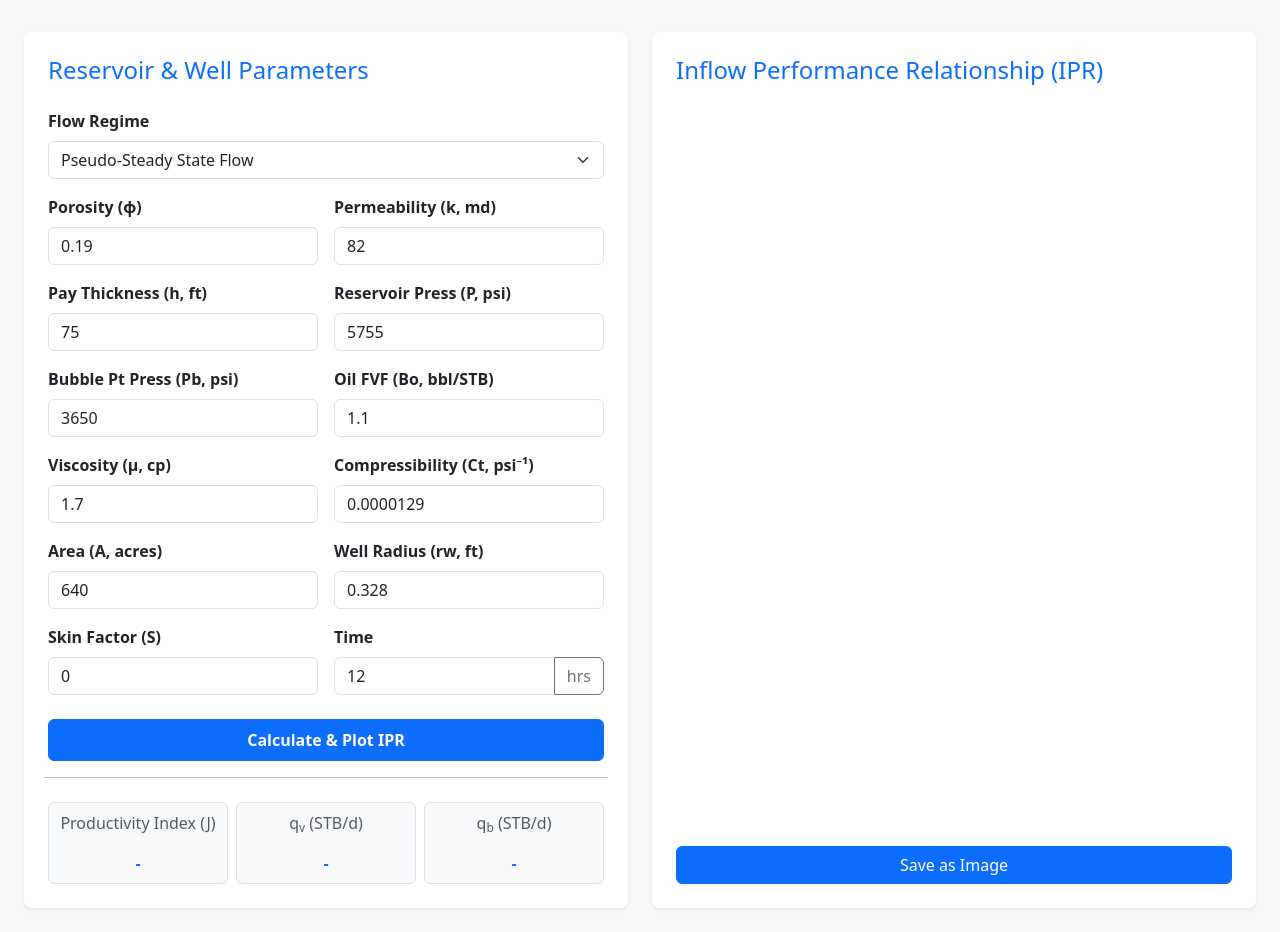
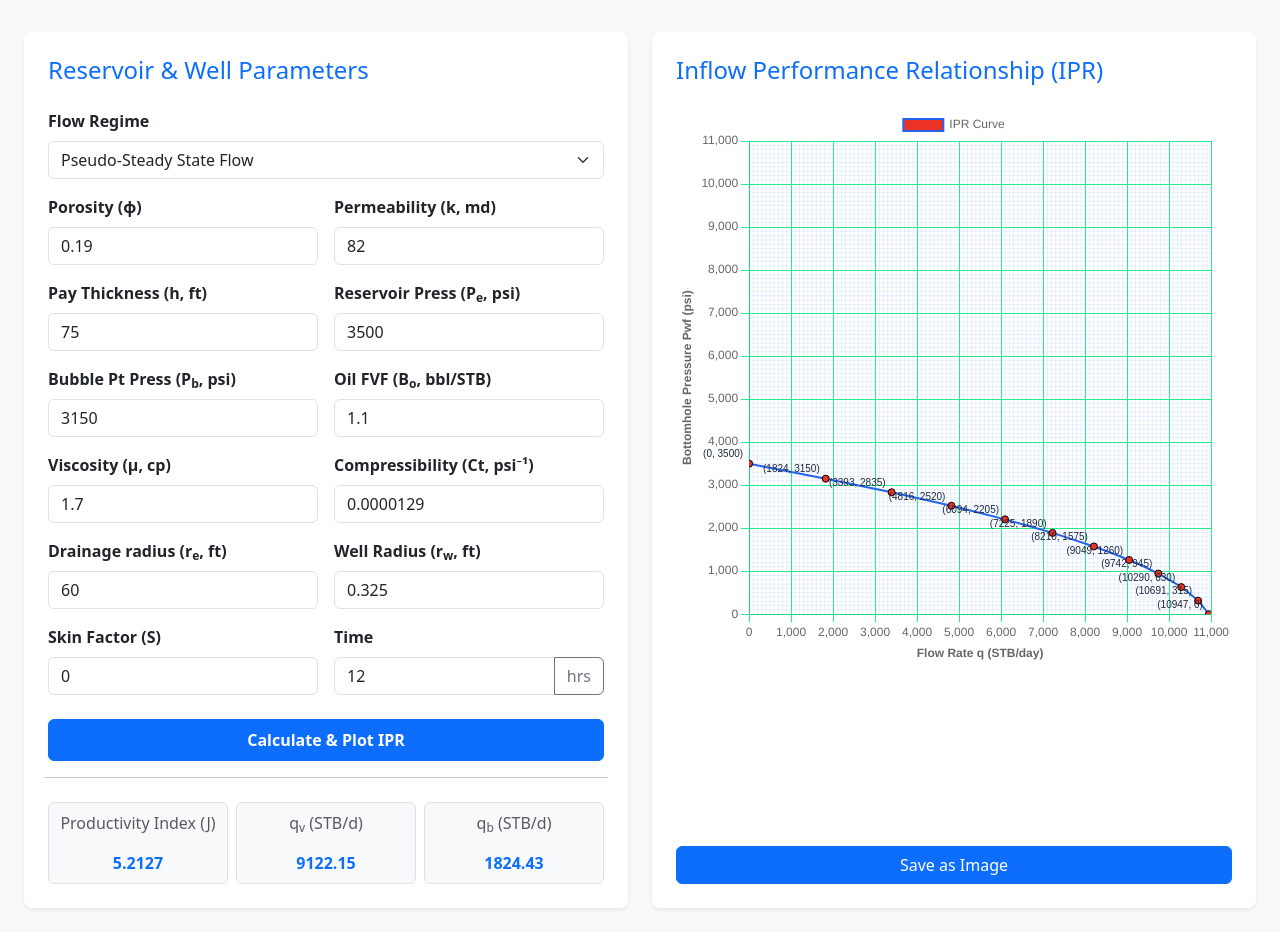
Before and after one commit to vinay-shenoy/ipr-calculator, a plain HTML site: page index.html in a window 1280 px wide. Drawn offline with nearby package versions, Linux system fonts and the light colour scheme.

Commit message:
made changes in the graph appearance

```diff
--- a/index.html
+++ b/index.html
@@ -50,15 +50,15 @@
                 <input type="number" id="pay_thickness" class="form-control" step="any" value="75">
               </div>
               <div class="col-sm-6">
-                <label class="form-label fw-semibold">Reservoir Press (P, psi)</label>
-                <input type="number" id="reservoir_pressure" class="form-control" step="any" value="5755">
+                <label class="form-label fw-semibold">Reservoir Press (P<sub>e</sub>, psi)</label>
+                <input type="number" id="reservoir_pressure" class="form-control" step="any" value="3500">
               </div>
               <div class="col-sm-6">
-                <label class="form-label fw-semibold">Bubble Pt Press (Pb, psi)</label>
-                <input type="number" id="bubble_pressure" class="form-control" step="any" value="3650">
+                <label class="form-label fw-semibold">Bubble Pt Press (P<sub>b</sub>, psi)</label>
+                <input type="number" id="bubble_pressure" class="form-control" step="any" value="3150">
               </div>
               <div class="col-sm-6">
-                <label class="form-label fw-semibold">Oil FVF (Bo, bbl/STB)</label>
+                <label class="form-label fw-semibold">Oil FVF (B<sub>o</sub>, bbl/STB)</label>
                 <input type="number" id="oil_formation_volume_factor" class="form-control" step="any" value="1.1">
               </div>
               <div class="col-sm-6">
@@ -70,12 +70,12 @@
                 <input type="number" id="compressibility" class="form-control" step="any" value="0.0000129">
               </div>
               <div class="col-sm-6">
-                <label class="form-label fw-semibold">Area (A, acres)</label>
-                <input type="number" id="area" class="form-control" step="any" value="640">
+                <label class="form-label fw-semibold">Drainage radius (r<sub>e</sub>, ft)</label>
+                <input type="number" id="drainage_radius" class="form-control" step="any" value="60">
               </div>
               <div class="col-sm-6">
-                <label class="form-label fw-semibold">Well Radius (rw, ft)</label>
-                <input type="number" id="well_radius" class="form-control" step="any" value="0.328">
+                <label class="form-label fw-semibold">Well Radius (r<sub>w</sub>, ft)</label>
+                <input type="number" id="well_radius" class="form-control" step="any" value="0.325">
               </div>
               <div class="col-sm-6">
                 <label class="form-label fw-semibold">Skin Factor (S)</label>
--- a/script.js
+++ b/script.js
@@ -35,7 +35,8 @@ function calculateIPR() {
     0;
   const u = parseFloat(document.getElementById("viscosity").value) || 0;
   const Ct = parseFloat(document.getElementById("compressibility").value) || 0;
-  const A = parseFloat(document.getElementById("area").value) || 0;
+  // const A = parseFloat(document.getElementById("area").value) || 0;
+  const re = parseFloat(document.getElementById("drainage_radius").value) || 0;
   const rw = parseFloat(document.getElementById("well_radius").value) || 0;
   const S = parseFloat(document.getElementById("skin").value) || 0;
   const ti = parseFloat(document.getElementById("time").value) || 0;
@@ -49,7 +50,6 @@ function calculateIPR() {
     qv,
     qb,
     t = 0;
-  const re = Math.sqrt((A * 43560) / Math.PI);
 
   if (flowRegime === "Transient Flow") {
     // Time unit conversion to hours
@@ -116,8 +116,9 @@ function renderChart(points, maxX, maxY) {
     iprChartInstance.destroy();
   }
 
+  const step = 1000;
   // FIXED: Correctly find maximum axis dimension to maintain a 1:1 square grid scale
-  const maxPoint = Math.max(maxX, maxY);
+  const maxPoint = Math.ceil(Math.max(maxX, maxY) / step) * step;
 
   // Dynamic point labeling plugin with viewport detection
   const pointValuePlugin = {
@@ -168,10 +169,11 @@ function renderChart(points, maxX, maxY) {
           pointBackgroundColor: "#eb3225",
           pointBorderColor: "#000000",
           pointBorderWidth: 1,
+          tension: 0.1,
         },
       ],
     },
-    plugins: [pointValuePlugin],
+    plugins: [millimeterGridPlugin, pointValuePlugin],
     options: {
       responsive: true,
       maintainAspectRatio: true,
@@ -201,18 +203,35 @@ function renderChart(points, maxX, maxY) {
             text: "Flow Rate q (STB/day)",
             font: { size: 12, weight: "bold" },
           },
+          grid: {
+            color: "#25eb8f", // Color of major grid lines
+            lineWidth: 1,
+            drawBorder: true,
+            borderColor: "#000000",
+          },
           ticks: {
             maxRotation: 45,
             minRotation: 0,
+            stepSize: step,
           },
         },
         y: {
+          type: "linear",
           min: 0,
           max: maxPoint,
+          ticks: {
+            stepSize: step,
+          },
           title: {
             display: true,
             text: "Bottomhole Pressure Pwf (psi)",
             font: { size: 12, weight: "bold" },
+          },
+          grid: {
+            color: "#25eb8f", // Color of major grid lines
+            lineWidth: 1,
+            drawBorder: true,
+            borderColor: "#000000",
           },
         },
       },
@@ -220,6 +239,44 @@ function renderChart(points, maxX, maxY) {
   });
 }
 
+const millimeterGridPlugin = {
+  id: "millimeterGridPlugin",
+  beforeDraw(chart) {
+    const { ctx, chartArea, scales } = chart;
+    const xScale = scales.x;
+    const yScale = scales.y;
+
+    if (!xScale || !yScale) return;
+
+    ctx.save();
+    ctx.lineWidth = 0.5;
+    ctx.strokeStyle = "rgba(37, 99, 235, 0.2)"; // Soft minor grid line color
+
+    // Draw minor vertical lines (every 100 units)
+    const xStep = 100;
+    for (let xVal = xScale.min; xVal <= xScale.max; xVal += xStep) {
+      if (xVal % 1000 === 0) continue; // Skip major grid lines
+      const xPixel = xScale.getPixelForValue(xVal);
+      ctx.beginPath();
+      ctx.moveTo(xPixel, chartArea.top);
+      ctx.lineTo(xPixel, chartArea.bottom);
+      ctx.stroke();
+    }
+
+    // Draw minor horizontal lines (every 100 units)
+    const yStep = 100;
+    for (let yVal = yScale.min; yVal <= yScale.max; yVal += yStep) {
+      if (yVal % 1000 === 0) continue; // Skip major grid lines
+      const yPixel = yScale.getPixelForValue(yVal);
+      ctx.beginPath();
+      ctx.moveTo(chartArea.left, yPixel);
+      ctx.lineTo(chartArea.right, yPixel);
+      ctx.stroke();
+    }
+
+    ctx.restore();
+  },
+};
 function saveIPRChart() {
   if (!iprChartInstance) {
     alert("Please generate the IPR chart first.");
@@ -248,3 +305,5 @@ function saveIPRChart() {
 
   chartImage.src = iprChartInstance.toBase64Image();
 }
+
+window.onload = calculateIPR;
```
Also changed, not shown: style.css (+15 -3 lines), 1 other file.
